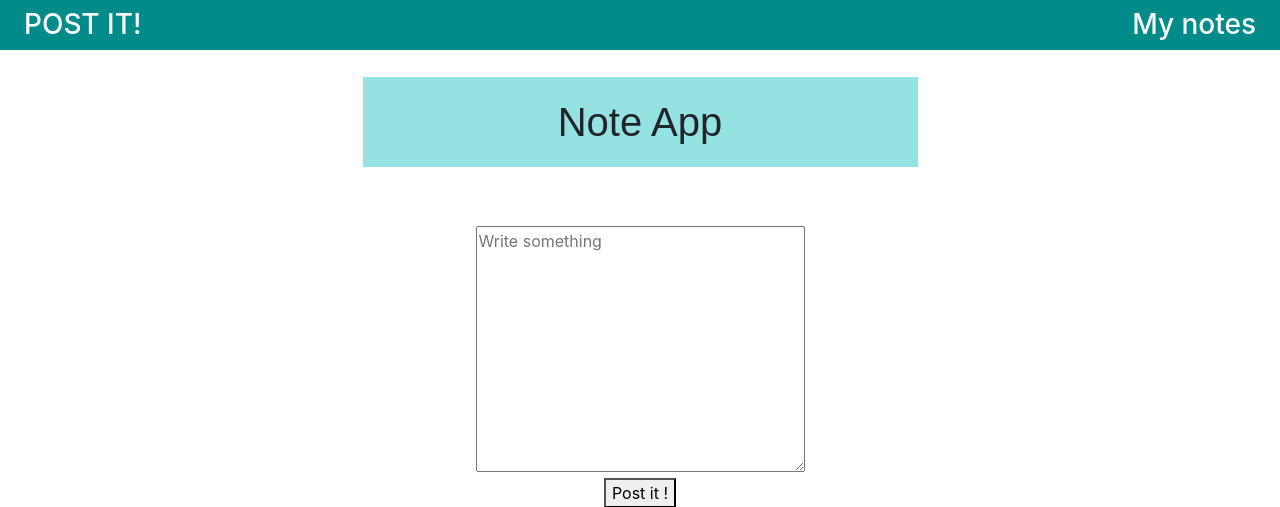
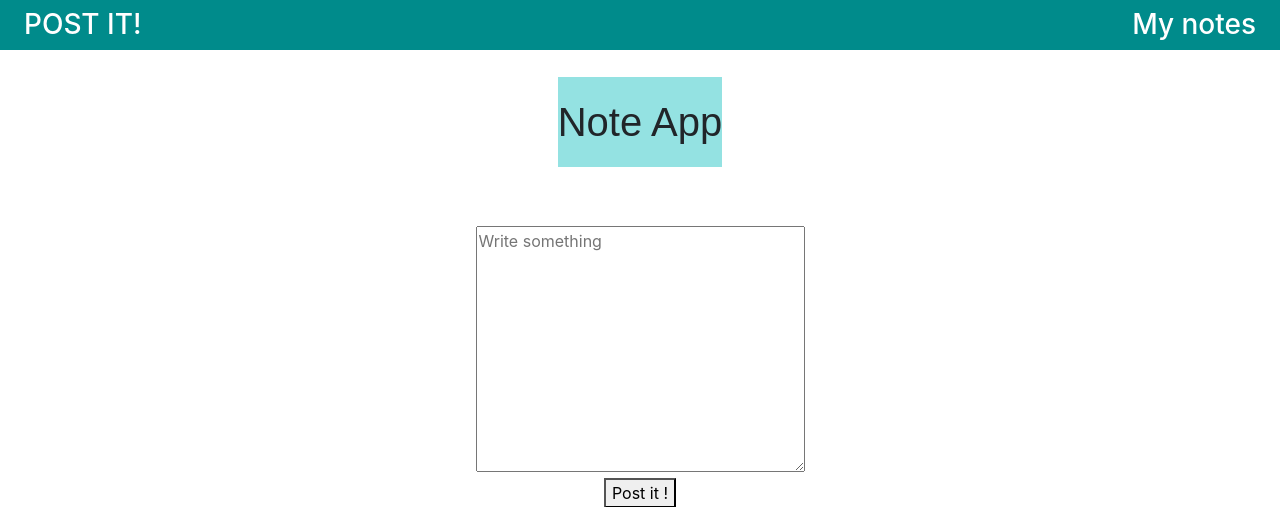
Before and after one commit to seba6m6/note_app, a Flask app: page / in a window 1280 px wide. Shown: the top 507 px of the page. Run offline with Flask 2, Linux system fonts and the light colour scheme; some libraries are stand-ins or nearby versions.

Commit message:
adding bootstrap4 //2

```diff
--- a/static/basic.css
+++ b/static/basic.css
@@ -43,7 +43,6 @@ nav {
 }
 #header h1 {
     background-color: rgba(0, 185, 185, 0.42);
-    width: 50%;
     height: 90px;
     display: flex;
     align-items: center;
@@ -57,7 +56,6 @@ nav {
 
 #notes{
     display: flex;
-    width: 100%;
     flex-direction: column;
     align-items: center;
     justify-content: center;
```
